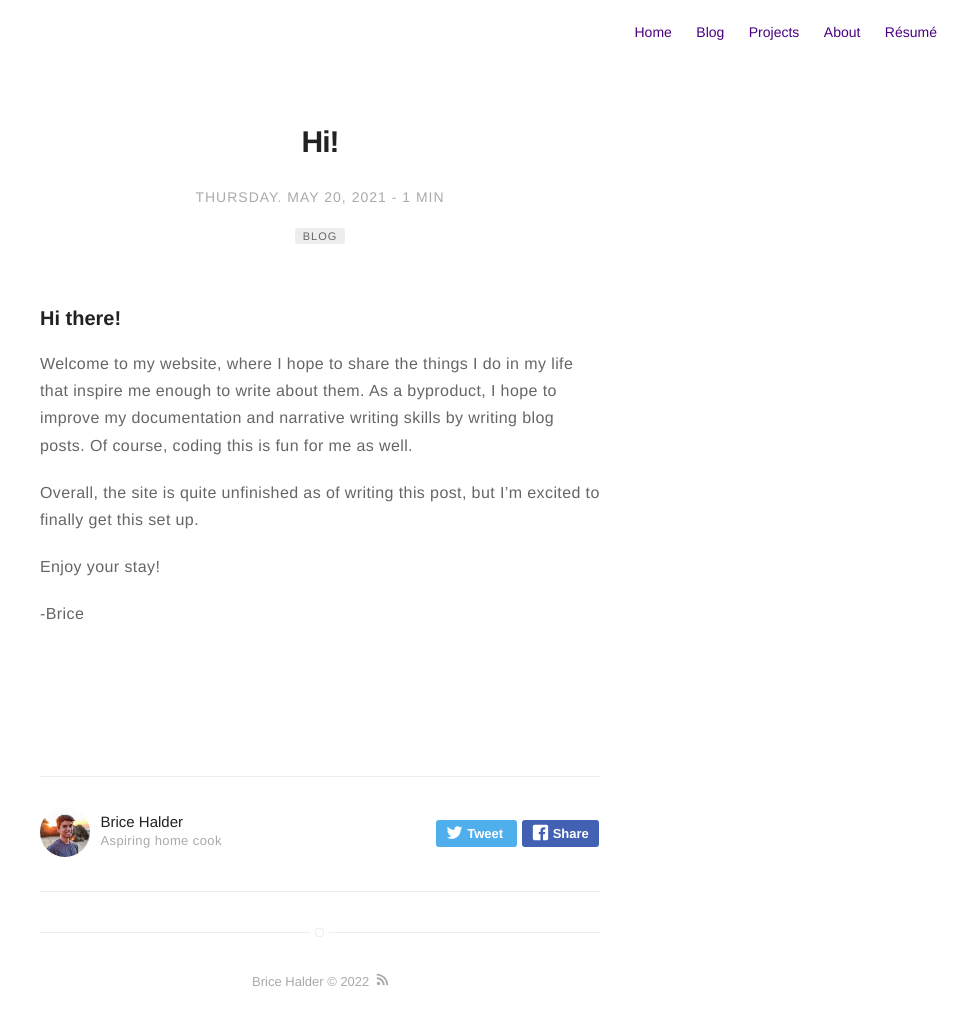
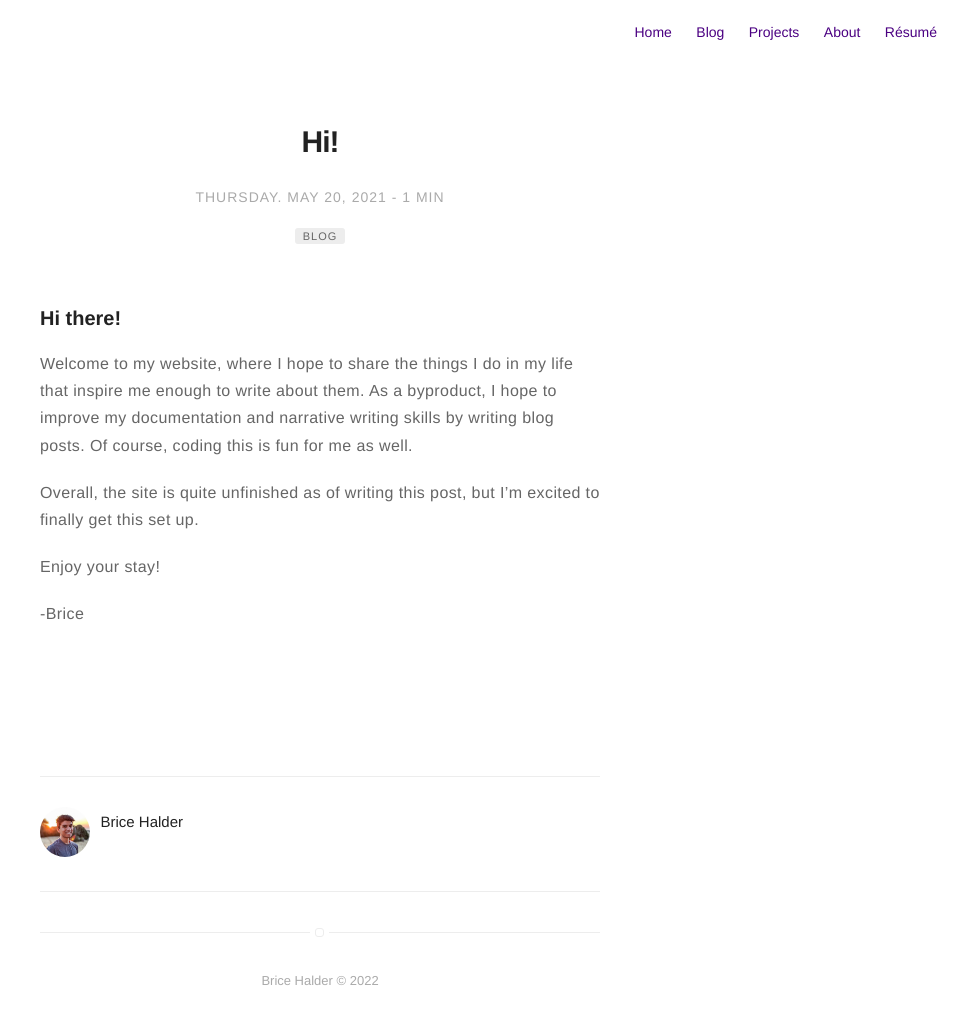
Before and after one commit to bricehalder/bricehalder.github.io, a Jekyll site: the page built from _posts/2021-05-20-first-entry.markdown, in a window 1280 px wide. Shown: the whole page, without its empty margins (320-1280 px from the left). Built offline with Jekyll 4.4.1, drawn with Linux system fonts in a browser that asks for light colours.

Commit message:
small changes

```diff
--- a/Gemfile
+++ b/Gemfile
@@ -10,3 +10,5 @@ group :jekyll_plugins do
     gem "jekyll-paginate-v2", "~> 2.0"
     gem "html-proofer"
 end
+
+gem "webrick", "~> 1.7"
--- a/_config.yml
+++ b/_config.yml
@@ -1,6 +1,7 @@
 # main text of home
+title: Brice Halder
 name: Brice Halder
-bio: Code | Food | Teaching | Photography
+bio: Hi I'm Brice! Welcome to my website!
 
 # twitter summary info
 description: Blog for all sorts of things that I find interesting
@@ -55,7 +56,7 @@
 authors:
     bricehalder:
         name: Brice Halder
-        bio: Aspiring home cook
+        bio:
         external-image: false
         picture: assets/images/profile.jpg
         twitter:
--- a/_includes/author.html
+++ b/_includes/author.html
@@ -11,35 +11,5 @@
         <h4 class="name">{{ site.authors[page.author].name }}</h4>
         <p class="bio">{{ site.authors[page.author].bio }}</p>
 
-        <div class="share">
-            <!-- Note: Only use three share links if your site width is set to large -->
-            <!-- If site width is set to normal, you may choose any two share links -->
-            <a
-                class="twitter"
-                href="https://twitter.com/intent/tweet?text={{ site.url }}{{ page.url }} - {{ page.title }} by @{{ site.authors[page.author].twitter }}"
-            >
-                <svg class="icon icon-twitter">
-                    <use xlink:href="#icon-twitter"></use></svg
-                ><span class="icon-twitter">Tweet</span>
-            </a>
-
-            <a
-                class="facebook"
-                href="javascript:void(0)"
-                onclick="window.open('https://facebook.com/sharer/sharer.php?u='+encodeURIComponent(location.href), 'facebook-share-dialog', 'width=626,height=436'); return false;"
-            >
-                <svg class="icon icon-facebook">
-                    <use xlink:href="#icon-facebook"></use></svg
-                ><span class="icon-facebook-rect">Share</span>
-            </a>
-
-            <!-- <a class="linkedin" href="https://www.linkedin.com/shareArticle?mini=true&amp;url={{ site.url }}{{ page.url }}&amp;title={{ page.title }}&amp;summary={{ page.description }}&amp;source={{ site.url }}" target="_blank">
-                <svg class="icon icon-linkedin"><use xlink:href="#icon-linkedin"></use></svg><span class="icon-linkedin">Share</span>
-            </a> -->
-
-            <!-- <a class="reddit" href="https://reddit.com/submit?url={{ site.url }}{{ page.url }}&amp;title={{ page.title }}" target="_blank">
-                <svg class="icon icon-reddit"><use xlink:href="#icon-reddit"></use></svg><span class="icon-reddit">Share</span>
-            </a> -->
-        </div>
     </div>
 </section>
--- a/_includes/footer.html
+++ b/_includes/footer.html
@@ -2,8 +2,5 @@
     {{ site.name }} © {{ site.time | date: '%Y' }}
 
     <a class="link" href="{{ site.url }}/feed.xml" target="_blank">
-        <svg class="icon icon-rss">
-            <use xlink:href="#icon-rss"></use>
-        </svg>
     </a>
 </footer>
--- a/_sass/components/header.sass
+++ b/_sass/components/header.sass
@@ -23,7 +23,7 @@
 
     > .description
         font-size: 1.85rem
-        font-weight: 300
+        font-weight: 350
         font-style: normal
         color: $gama
         width: 70%
```
Also changed, not shown: about.md (+1 -3 lines), assets/screen-shot.png (deleted).
